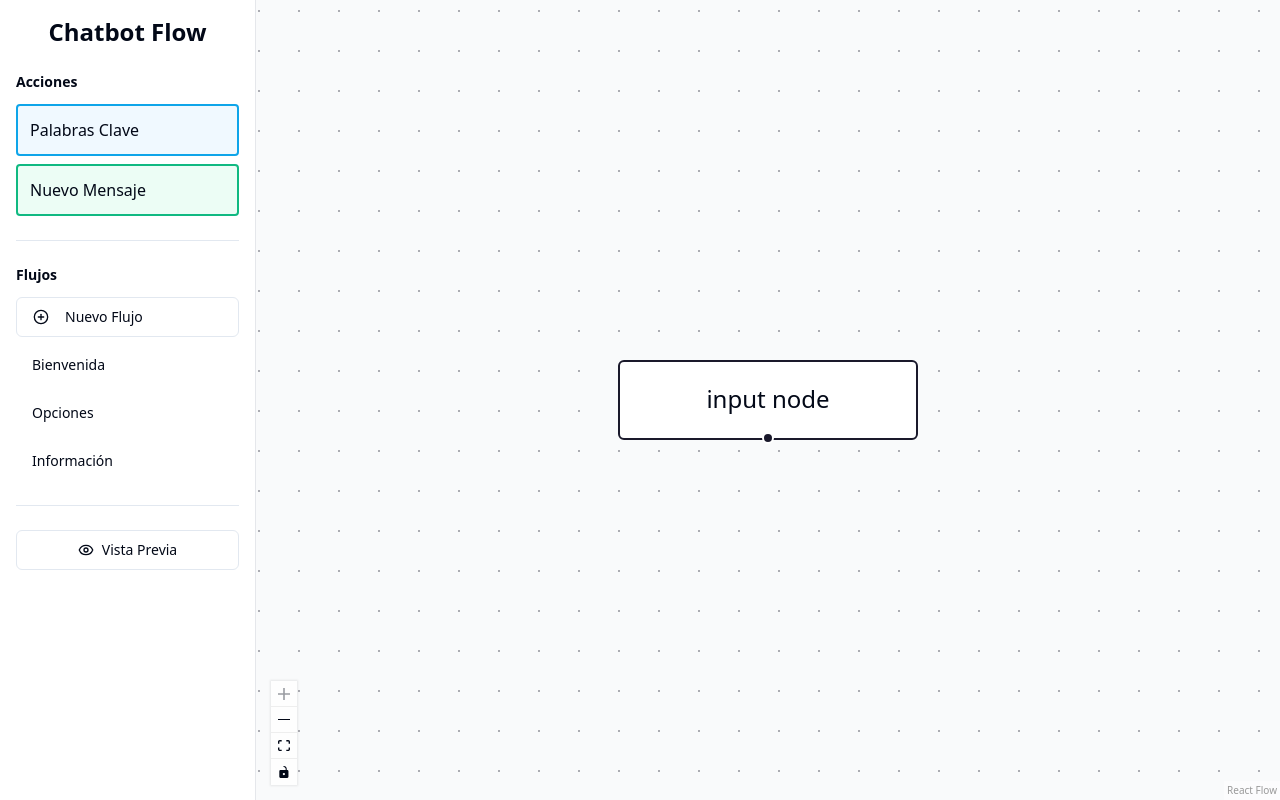
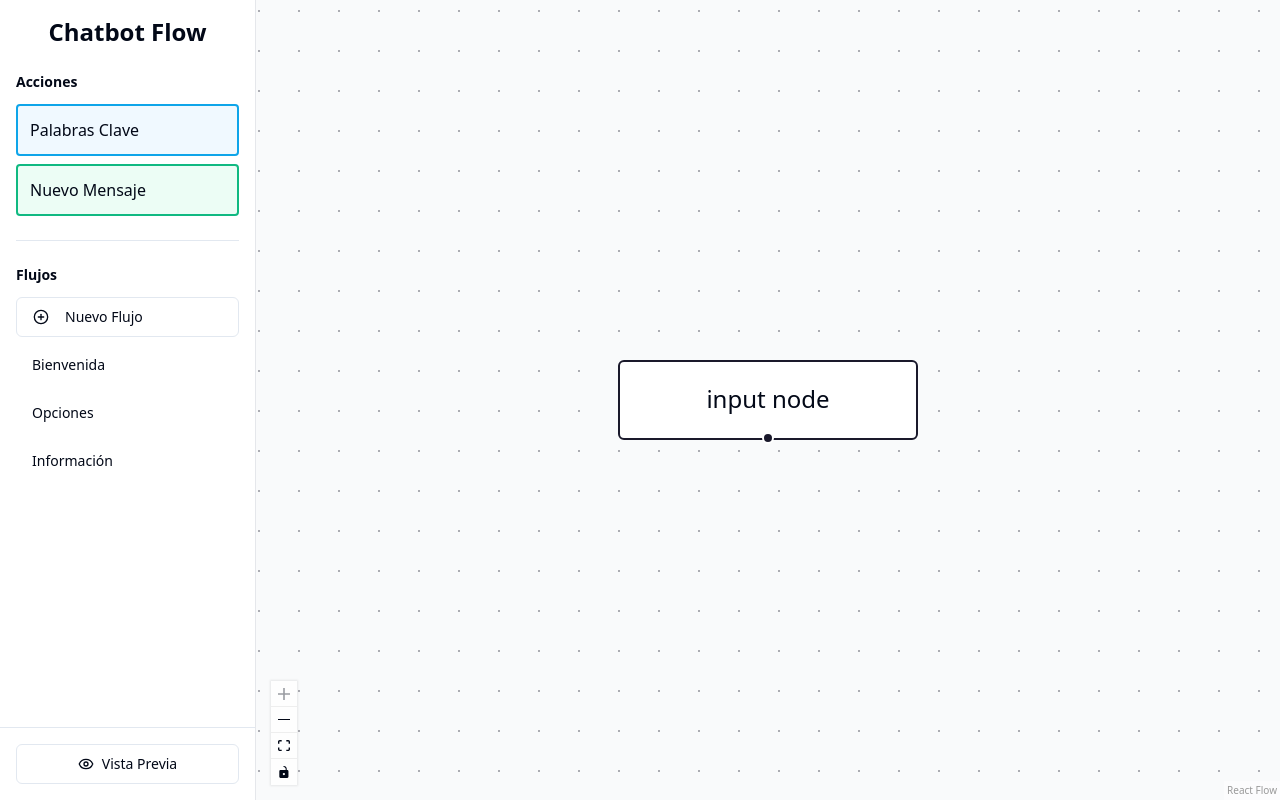
Before and after one commit to lalo2911/react-flow-pruebas, a React (Vite) app: page / in a window 1280 px wide. Built offline with nearby package versions, Linux system fonts and the light colour scheme.

Commit message:
fix vista previa button

```diff
--- a/src/components/Sidebar.jsx
+++ b/src/components/Sidebar.jsx
@@ -10,9 +10,9 @@ const Sidebar = ({ sidebarOpen, setSidebarOpen, onDragStart }) => {
         <div
             className={`fixed inset-y-0 left-0 z-10 transform transition-transform duration-300 ease-in-out
                 lg:relative lg:translate-x-0 ${sidebarOpen ? 'translate-x-0' : '-translate-x-full'}
-                w-64 bg-white border-r border-gray-200`}
+                w-64 bg-white border-r border-gray-200 flex flex-col`}
         >
-            <ScrollArea className="h-full">
+            <ScrollArea className="flex-grow overflow-hidden">
                 <div className="p-4 space-y-6">
                     {/* Header*/}
                     <h1 className='text-2xl text-center align-middle font-semibold'>Chatbot Flow</h1>
@@ -68,10 +68,13 @@ const Sidebar = ({ sidebarOpen, setSidebarOpen, onDragStart }) => {
                             </Button>
                         </div>
                     </div>
+                </div>
+            </ScrollArea>
 
             <Separator />
 
-                    {/* Vista Previa Button */}
+            {/* Vista Previa Button - Now at the bottom */}
+            <div className="p-4">
                 <Button
                     variant="outline"
                     className="w-full flex items-center gap-2"
@@ -81,7 +84,6 @@ const Sidebar = ({ sidebarOpen, setSidebarOpen, onDragStart }) => {
                     Vista Previa
                 </Button>
             </div>
-            </ScrollArea>
         </div>
     );
 };
```
Lines whose indentation alone changed are shown as unchanged.
